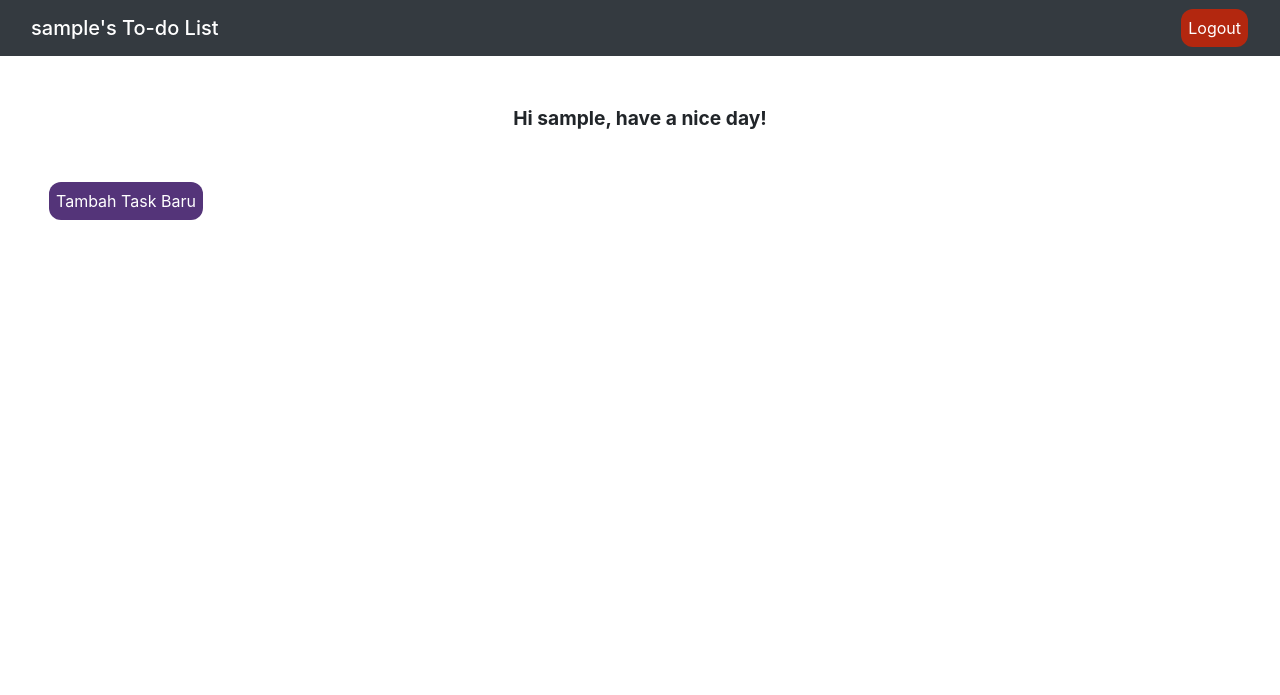
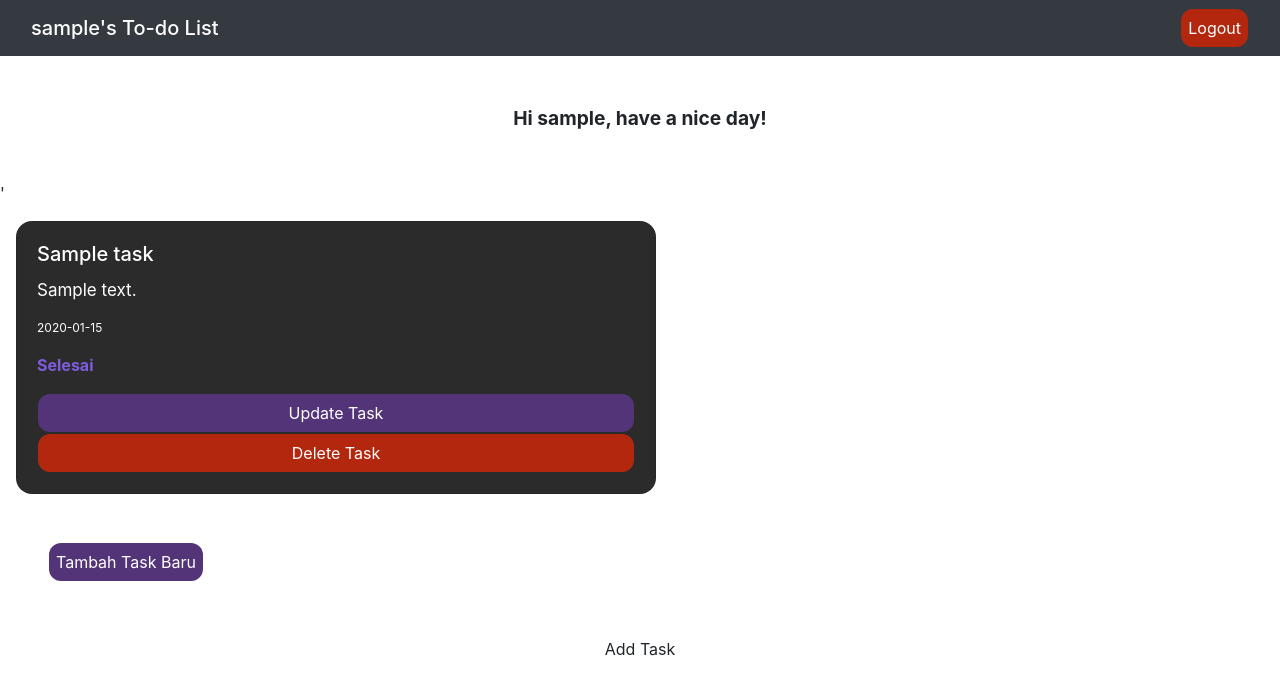
Before and after one commit to salsabiellalp/Tugas-2-PBP, a Django app: page /todolist/ in a window 1280 px wide. Shown: the top 695 px of the page. Run offline with Django 4.2, Linux system fonts and the light colour scheme; a user stored in the database is signed in; tables that the repository leaves empty hold one stand-in row (values such as "Sample post"); data that the repository does not hold is empty.

Commit message:
implement get ajax

```diff
--- a/todolist/templates/todolist.html
+++ b/todolist/templates/todolist.html
@@ -1,12 +1,6 @@
-
-
-{% extends 'base.html' %}
-
-
-
-{% block content %}
+{% extends 'base.html' %} {% block content %}
 <head>
-        <meta name="viewport" content="width=device-width, initial-scale=1">
+  <meta name="viewport" content="width=device-width, initial-scale=1" />
   <style>
     .button {
       border: none;
@@ -19,7 +13,6 @@
       margin: 1px 1px;
       cursor: pointer;
       border-radius: 12px;
-
     }
 
     .delete-button {
@@ -32,10 +25,9 @@
       text-decoration: none;
       font-size: 17px;
     }
-        .card :hover{
+    .container :hover {
       background: rgb(61, 61, 61);
       border-radius: 16px;
-
     }
   </style>
 </head>
@@ -44,57 +36,178 @@
   <div class="container-fluid">
     <span class="navbar-brand mb-0 h1">{{username}}'s To-do List</span>
     <div class="rounded-4">
-            <button type="button" class="button button4 " style="background-color: #b3270f;"><a href="{% url 'todolist:logout_user' %}" class="text-white">Logout</a></button>
+      <button
+        type="button"
+        class="button button4"
+        style="background-color: #b3270f"
+      >
+        <a href="{% url 'todolist:logout_user' %}" class="text-white">Logout</a>
+      </button>
     </div>
   </div>
 </nav>
 
-    <p class="text-center fs-6 m-5" style="font-weight: bold; font-size: larger;" >Hi {{username}}, have a nice day!</p>
+<p class="text-center fs-6 m-5" style="font-weight: bold; font-size: larger">
+  Hi {{username}}, have a nice day!
+</p>
+
+'
+<div id="card" class="w-50" style="height: fit-content"></div>
 
 <div class="content m-5">
-        <!-- {% for task in task_list %}
+  <p></p>
+  <button
+    type="button"
+    class="button button4 create_task"
+    style="background-color: #543479"
+  >
+    <a href="{% url 'todolist:create_task' %}" class="text-white"
+      >Tambah Task Baru</a
+    >
+  </button>
+</div>
 
-        <div class="card w-50 m-3" style="background-color: #2b2b2b; border-radius: 16px; height: fit-content;">
-            <div class="card-body">
-                <h5 class="card-title text-white">{{task.title}}</h5>
-                <p class="text-white" style="font-size: 17px" >{{task.description}}</p>
-                <p class="text-white" style="font-size: 12px">{{task.date}}</p>
+<form method="POST" action="">
+  {% csrf_token %}
+  <div
+    class="modal fade"
+    id="orangeModalSubscription"
+    tabindex="-1"
+    role="dialog"
+    aria-labelledby="myModalLabel"
+    aria-hidden="true"
+  >
+    <div class="modal-dialog modal-notify modal-warning" role="document">
+      <!--Content-->
+      <div class="modal-content">
+        <!--Header-->
+        <div
+          class="modal-header text-center"
+          style="background-color: rgb(111, 111, 197)"
+        >
+          <h4 class="modal-title white-text w-100 font-weight-bold py-2">
+            Subscribe
+          </h4>
+          <button
+            type="button"
+            class="close"
+            data-dismiss="modal"
+            aria-label="Close"
+          >
+            <span aria-hidden="true" class="white-text">&times;</span>
+          </button>
+        </div>
 
-                {% if task.is_finished == True %}
-                <p style="color: #7e5cdd; font-weight: bold;">Selesai</p>
-                {% else %}
-                <p style="color: #dd352f; font-weight: bold;" >Belum Selesai</p>
-                {%endif%}
+        <!--Body-->
+        <div class="modal-body">
+          <div class="md-form mb-5">
+            <i class="fas fa-user prefix grey-text"></i>
+            <label data-error="wrong" data-success="right" for="form3"
+              >Task</label
+            >
+            <input type="text" class="form-control validate" id="task" />
+          </div>
 
-                <button type="button" class="button update-button" ><a href="{% url 'todolist:change-status' task.id %}"class="text-white">Update Task</a></button>
-                <button type="button" class="button delete-button" ><a href="{% url 'todolist:delete-task' task.id %}" class="text-white">Delete Task</a></button>
+          <div class="md-form">
+            <i class="fas fa-envelope prefix grey-text"></i>
+            <label data-error="wrong" data-success="right" for="form2"
+              >Description</label
+            >
+            <input type="email" id="desc" class="form-control validate" />
           </div>
         </div>
 
-        {% endfor %} -->
-
-
-        <p></p>
-        <button type="button" class="button button4" style="background-color: #543479; "><a href="{% url 'todolist:create_task' %}" class="text-white">Tambah Task Baru</a></button>
+        <!--Footer-->
+        <div class="modal-footer justify-content-center">
+          <a
+            type="button"
+            id="add-task"
+            class="btn btn-outline-primary waves-effect add"
+            >Add Task<i class="fas fa-paper-plane-o ml-1"></i
+          ></a>
+        </div>
+      </div>
+      <!--/.Content-->
+    </div>
   </div>
 
+  <div class="text-center">
+    <a
+      href=""
+      class="btn btn-default btn-rounded"
+      data-toggle="modal"
+      data-target="#orangeModalSubscription"
+      >Add Task</a
+    >
+  </div>
+</form>
 
 <!-- ajax script -->
-<!-- <script>
-    $(document).ready(function(){
-        $('.button').click(function(){
-            alert("halo");
-        })
-    })
-</script> -->
+<script>
+  //   async function getTodolist() {
+  //     return fetch("{% url 'todolist:show_json' %}").then((res) => res.json());
+  //   }
 
-<script>
-    $(document).ready(function(){
-        $.get("/todolist/json", function(data, status){
-            alert("Data: " + "\nStatus: " + status);
-        })
-    })
+  async function getTodolist() {
+    return fetch("{% url 'todolist:show_json' %}").then((res) => res.json());
+  }
+  async function display_todolist() {
+    document.getElementById("card").innerHTML = "";
+    const todolist = await getTodolist();
+    let htmlString = "";
+    todolist.forEach((value) => {
+      htmlString += `
+            <div class="container card card-body m-3" style="background-color: #2b2b2b; border-radius: 16px; ">
+                <h5 class="card-title text-white"> ${value.fields.title} </h5>
+                <p class="text-white" style="font-size: 17px">${value.fields.description}</p>
+                <p class="text-white" style="font-size: 12px">${value.fields.date}</p>`;
+
+      if (value.fields.is_finished) {
+        htmlString += `<p style="color: #7e5cdd; font-weight: bold;">Selesai</p>`;
+      } else {
+        htmlString += `<p style="color: #dd352f; font-weight: bold;" >Belum Selesai</p>`;
+      }
+
+      htmlString += `
+        <button type="button" class="button update-button" ><a href="change-status/${value.pk}" class="text-white">Update Task</a></button>
+        <button type="button" class="button delete-button" ><a href="delete-task/${value.pk}" class="text-white">Delete Task</a></button>
+      </div>`;
+    });
+    document.getElementById("card").innerHTML = htmlString;
+  }
+
+  function addTask() {
+    let task = $("#task").val();
+    let deskripsi = $("#desc").val();
+    let csrf_token = $("input[name='csrfmiddlewaretoken']").val();
+    fetch("{% url 'todolist:add_task_ajax' %}", {
+      method: "POST",
+      body: {
+        task: task,
+        deskripsi: deskripsi,
+        csrfmiddlewaretoken: csrf_token,
+      },
+    }).then(display_todolist);
+    return false;
+  }
+  //   function addTask() {
+  //     $(document).ready(function () {
+  //       $(".add").click(function () {
+  //         let task = $("#task").val();
+  //         let deskripsi = $("#desc").val();
+  //         let csrf_token = $("input[name='csrfmiddlewaretoken']").val();
+  //         $.post("/todolist/add/", {
+  //           task: task,
+  //           deskripsi: deskripsi,
+  //           csrfmiddlewaretoken: csrf_token,
+  //         });
+  //       });
+  //     });
+  //   }
+  document.getElementById("add-task").onclick = addTask;
+  display_todolist();
 </script>
+
 <!--
         // <script>
         //     $(document).ready(function () {
--- a/todolist/urls.py
+++ b/todolist/urls.py
@@ -1,7 +1,7 @@
 from django.urls import path
 from todolist.views import show_todolist, register, login_user
 from todolist.views import logout_user, create_task, delete_task
-from todolist.views import change_status, show_json
+from todolist.views import change_status, show_json, add_task_ajax
 
 app_name = 'todolist'
 
@@ -14,4 +14,5 @@ urlpatterns = [
     path('delete-task/<int:id>', delete_task, name='delete-task'),
     path('change-status/<int:id>', change_status, name='change-status'),
     path('json/', show_json, name='show_json'),
+    path('add/', add_task_ajax, name='add_task_ajax'),
 ]
--- a/todolist/views.py
+++ b/todolist/views.py
@@ -75,3 +75,12 @@ def change_status(request, id):
 def show_json(request):
     data = Task.objects.filter(user=request.user)
     return HttpResponse(serializers.serialize("json", data), content_type="application/json")
+
+def add_task_ajax(request):
+    if request.method == "POST":
+        judul = request.POST.get("task")
+        deskripsi = request.POST.get("deskripsi")
+        print(deskripsi)
+        add_todolist = Task(user=request.user, title=judul, description=deskripsi, date=datetime.now())
+        add_todolist.save()
+    return HttpResponse('')
```
Lines whose indentation alone changed are shown as unchanged.
